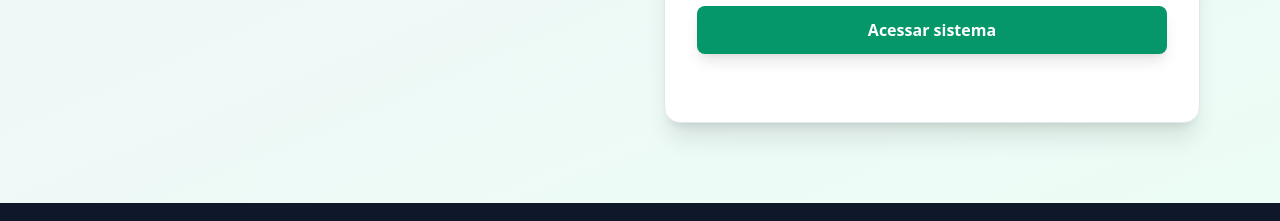
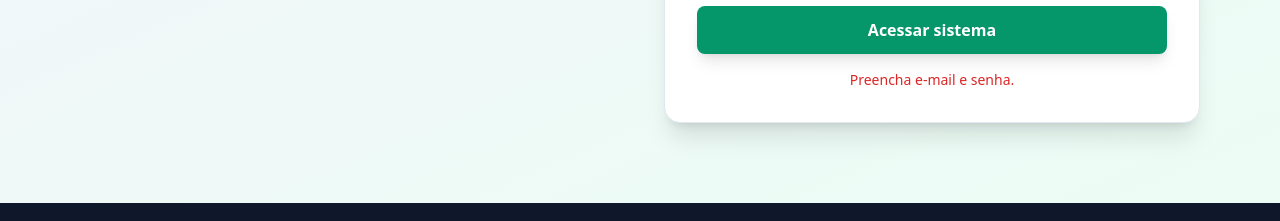
Before and after one commit to VaniltonFarias/lcdpr-site, a website: page public/index.html in a window 1280 px wide. Both pictures are taken after a click on the button "Acessar sistema". Shown: the part 3144-3365 px from the top of the page. Drawn offline with nearby package versions, Linux system fonts and the light colour scheme.

Commit message:
Add files via upload

```diff
--- a/public/index.html
+++ b/public/index.html
@@ -456,7 +456,7 @@
             const msg = document.getElementById('msg');
             if (!email || !password) {
                 msg.style.color = '#dc2626';
-                msg.innerText.textContent = 'Preencha e-mail e senha.';
+                msg.innerText = 'Preencha e-mail e senha.'; // Correção aqui
                 return;
             }
             try {
```
